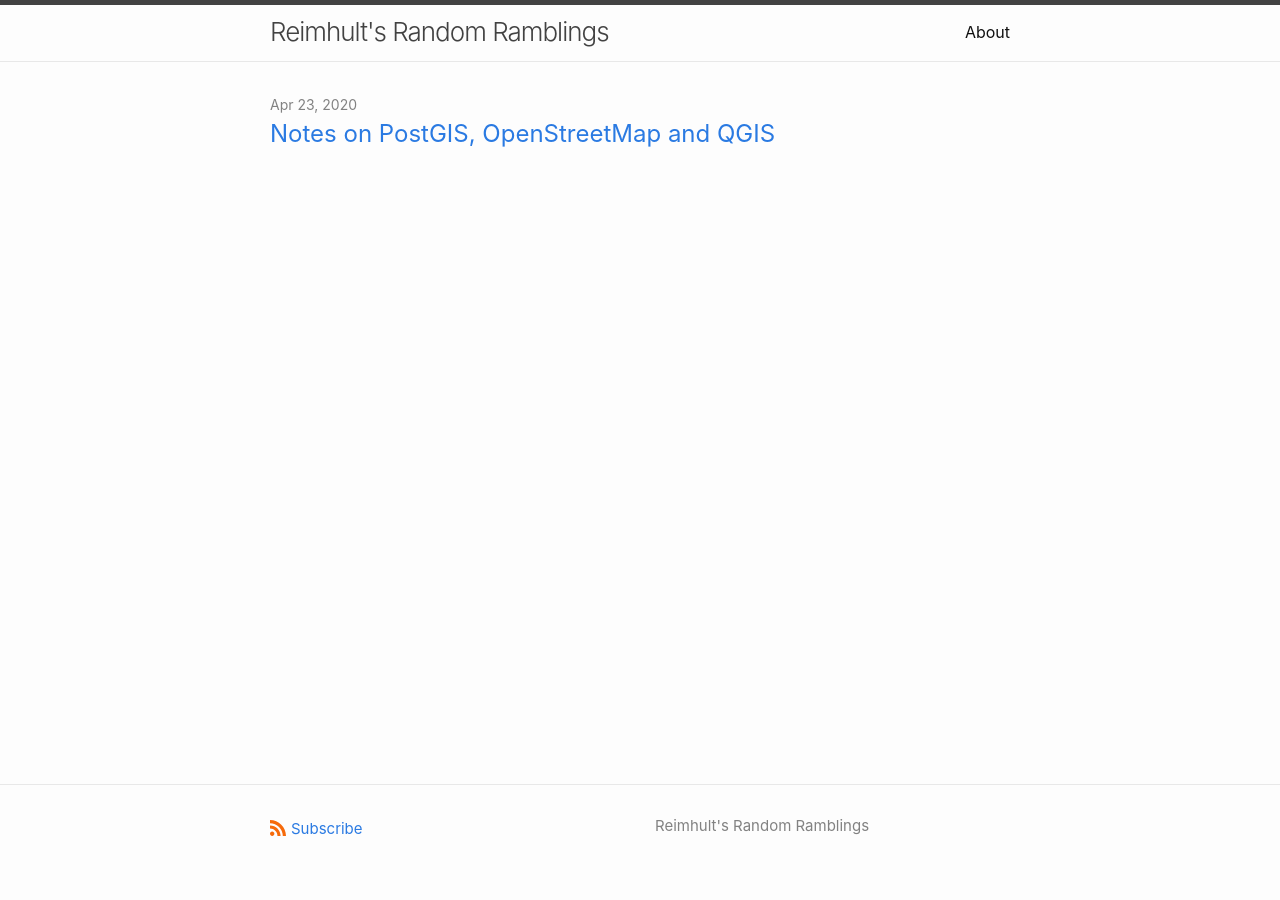
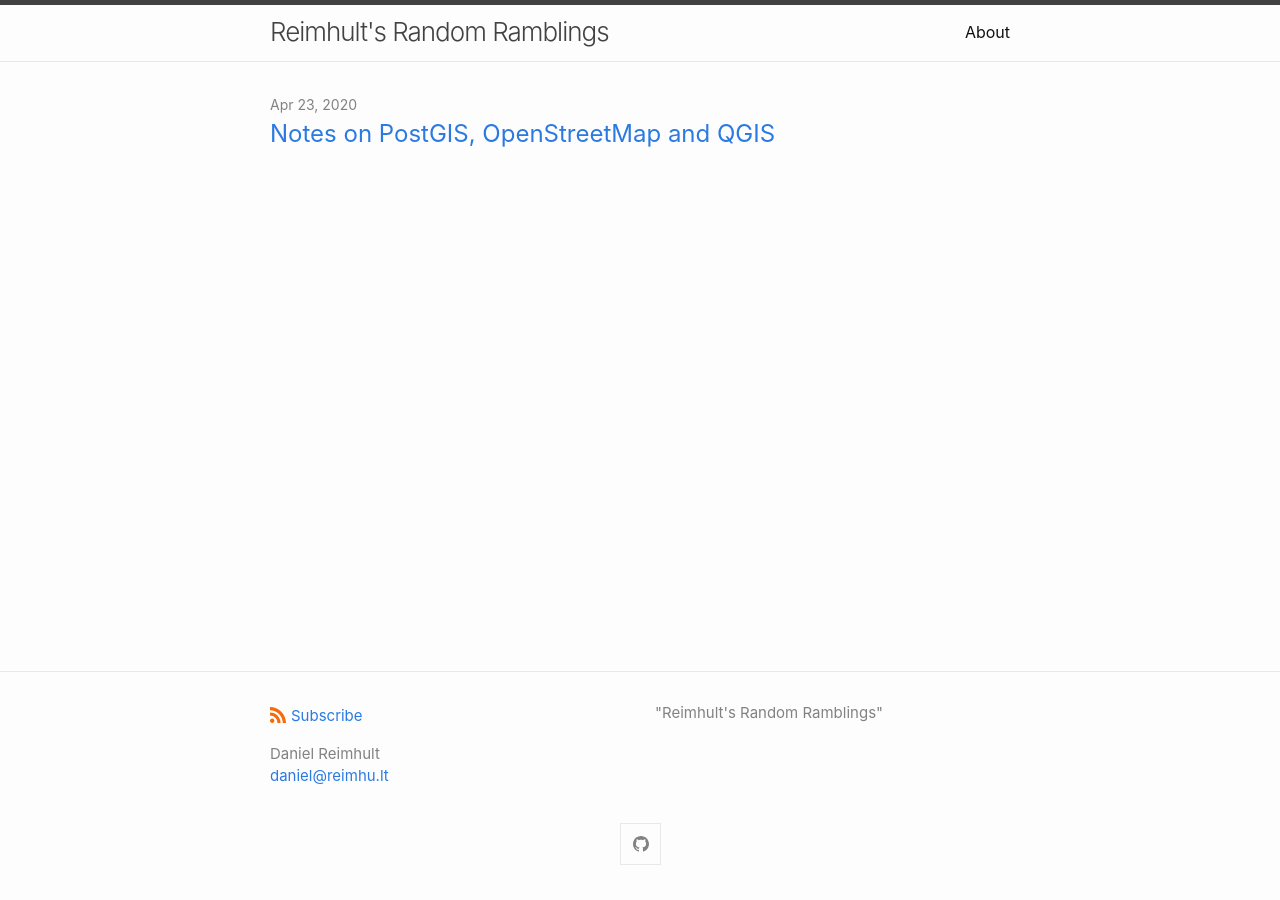
Before and after one commit to reimhult/reimhult.github.io, a Jekyll site: the page built from index.markdown, in a window 1280 px wide. Built offline with Jekyll 4.4.1, drawn with Linux system fonts in a browser that asks for light colours; some of the changed lines change nothing that is shown.

Commit message:
_config.yml updates

```diff
--- a/_config.yml
+++ b/_config.yml
@@ -1,54 +1,59 @@
 # Welcome to Jekyll!
-#
-# This config file is meant for settings that affect your whole blog, values
-# which you are expected to set up once and rarely edit after that. If you find
-# yourself editing this file very often, consider using Jekyll's data files
-# feature for the data you need to update frequently.
-#
-# For technical reasons, this file is *NOT* reloaded automatically when you use
-# 'bundle exec jekyll serve'. If you change this file, please restart the server process.
-#
-# If you need help with YAML syntax, here are some quick references for you:
-# https://learn-the-web.algonquindesign.ca/topics/markdown-yaml-cheat-sheet/#yaml
-# https://learnxinyminutes.com/docs/yaml/
-#
-# Site settings
-# These are used to personalize your new site. If you look in the HTML files,
-# you will see them accessed via {{ site.title }}, {{ site.email }}, and so on.
-# You can create any custom variable you would like, and they will be accessible
-# in the templates via {{ site.myvariable }}.
+title: "Reimhult's Random Ramblings"
+author:
+  name: Daniel Reimhult
+  email: daniel@reimhu.lt
+description: > # this means to ignore newlines until "show_excerpts:"
+  "Reimhult's Random Ramblings"
 
-title: "Reimhult's Random Ramblings"
-email: test@test.com
-description: "Reimhult's Random Ramblings"
-baseurl: "" # the subpath of your site, e.g. /blog
-url: "http://daniel.reimhu.lt" # the base hostname & protocol for your site, e.g. http://example.com
-twitter_username: ""
-github_username:  reimhult
+show_excerpts: false # set to true to show excerpts on the homepage
+
+# Minima date format
+# refer to https://shopify.github.io/liquid/filters/date/ if you want to customize this
+minima:
+  date_format: "%b %-d, %Y"
+
+  # generate social links in footer
+  social_links:
+    # twitter: jekyllrb
+    github:  reimhult
+    # devto: jekyll
+    # dribbble: jekyll
+    # facebook: jekyll
+    # flickr:   jekyll
+    # instagram: jekyll
+    # linkedin: jekyll
+    # pinterest: jekyll
+    # youtube: jekyll
+    # youtube_channel: UC8CXR0-3I70i1tfPg1PAE1g
+    # youtube_channel_name: CloudCannon
+    # telegram: jekyll
+    # googleplus: +jekyll
+    # microdotblog: jekyll
+    # keybase: jekyll
+
+    # Mastodon instances
+    # mastodon:
+    # - username: jekyll
+    #   instance: example.com
+    # - username: jekyll2
+    #   instance: example.com
+
+    # GitLab instances
+    # gitlab:
+    # - username: jekyll
+    #   instance: example.com
+    # - username: jekyll2
+    #   instance: example.com
+
+# If you want to link only specific pages in your header, uncomment
+# this and add the path to the pages in order as they should show up
+#header_pages:
+# - about.md
 
 # Build settings
-markdown: kramdown
-#theme: minima
-remote_theme: midnight
+theme: minima
+
 plugins:
-  - jekyll-feed
-
-# Exclude from processing.
-# The following items will not be processed, by default.
-# Any item listed under the `exclude:` key here will be automatically added to
-# the internal "default list".
-#
-# Excluded items can be processed by explicitly listing the directories or
-# their entries' file path in the `include:` list.
-#
-# exclude:
-#   - .sass-cache/
-#   - .jekyll-cache/
-#   - gemfiles/
-#   - Gemfile
-#   - Gemfile.lock
-#   - node_modules/
-#   - vendor/bundle/
-#   - vendor/cache/
-#   - vendor/gems/
-#   - vendor/ruby/
+ - jekyll-feed
+ - jekyll-seo-tag
```
